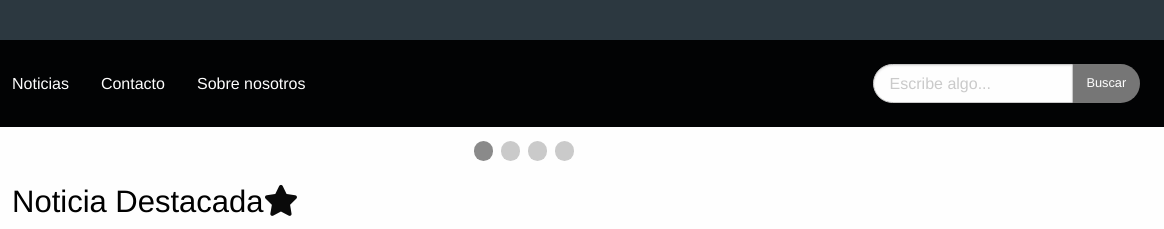
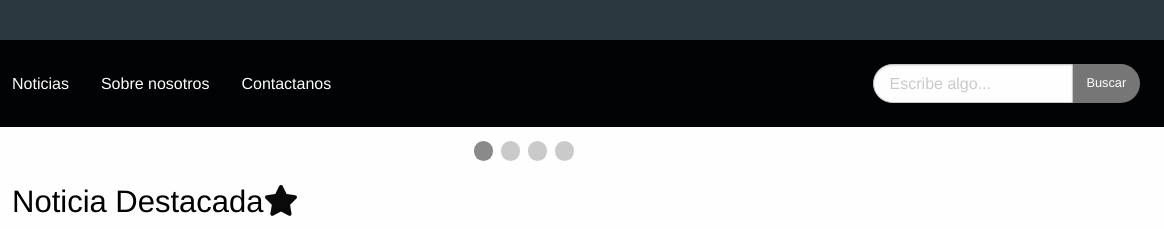
Before and after one commit to SamaAxl/Foundation, a website: page index.html in a window 1280 px wide. Shown: the top 229 px of the page, 116-1280 px from the left. Drawn offline with nearby package versions, Linux system fonts and the light colour scheme; a script that the page names is missing.

Commit message:
Enlace Página

```diff
--- a/index.html
+++ b/index.html
@@ -25,8 +25,8 @@
   <div class="top-bar-left">
     <ul class="menu vertical medium-horizontal">
       <li><a href="#contacto">Noticias</a></li>
-      <li><a href="">Contacto</a></li>
-      <li><a href="https://somossoftware.netlify.app/about.html">Sobre nosotros</a></li>
+      <li><a href="https://somossoftware.netlify.app/index.html">Sobre nosotros</a></li>
+      <li><a href="https://somossoftware.netlify.app/about.html">Contactanos</a></li>
     </ul>
   </div>
   <div class = "top-bar-right">
```
